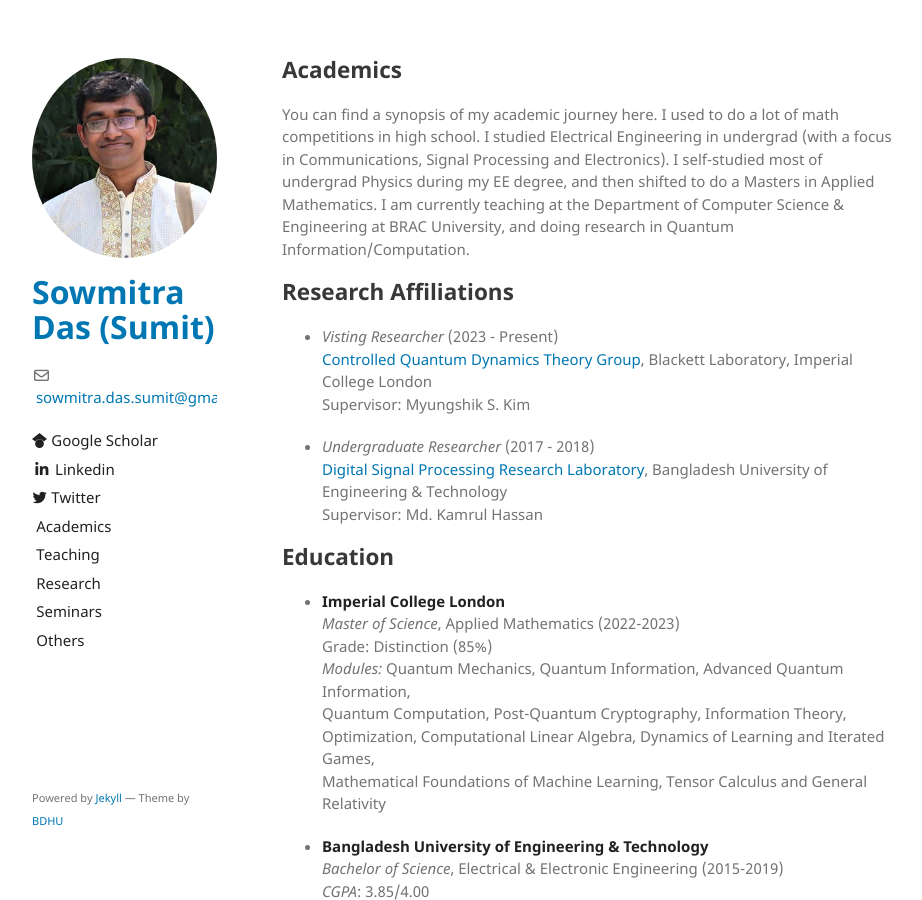
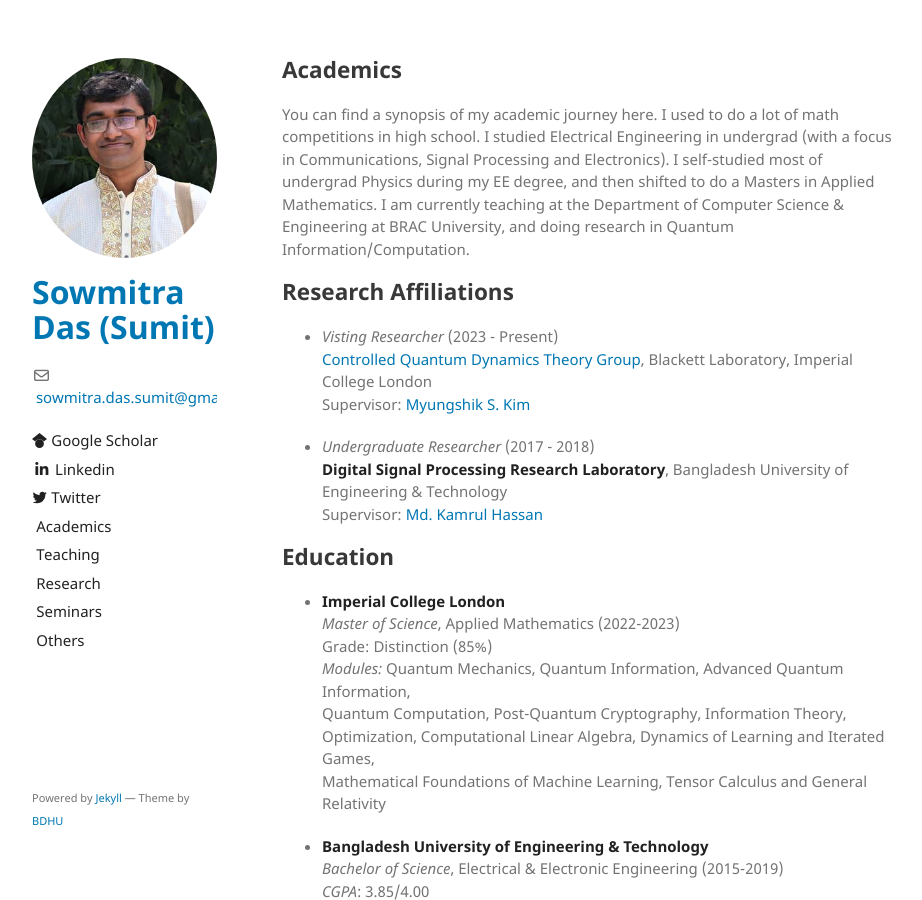
Before and after one commit to sowmitra-das-sumit/sowmitra-das-sumit.github.io, a Jekyll site: the page built from academics.md, in a window 1280 px wide and 900 px high. Shown: the whole window, without its empty margins (178-1100 px from the left). Built offline with Jekyll 4.4.1, drawn with Linux system fonts in a browser that asks for light colours; the repository's description, which GitHub fills in, is left out; our own code applies the rules of GitHub Pages for plain Markdown files; part of the change alters nothing that is shown.

```diff
--- a/academics.md
+++ b/academics.md
@@ -7,11 +7,11 @@ You can find a synopsis of my academic journey here. I used to do a lot of math
 ## Research Affiliations
 - _Visting Researcher_ (2023 - Present)\
   [Controlled Quantum Dynamics Theory Group](https://www.imperial.ac.uk/a-z-research/quantum-optics-and-laser-science/research/controlled-quantum-dynamics/), Blackett Laboratory, Imperial College London\
-  Supervisor: Myungshik S. Kim
+  Supervisor: [Myungshik S. Kim](https://profiles.imperial.ac.uk/m.kim)
 
 - _Undergraduate Researcher_ (2017 - 2018)\
-  [Digital Signal Processing Research Laboratory](https://khasan.buet.ac.bd/), Bangladesh University of Engineering & Technology\
-  Supervisor: Md. Kamrul Hassan
+  **Digital Signal Processing Research Laboratory**, Bangladesh University of Engineering & Technology\
+  Supervisor: [Md. Kamrul Hassan](https://khasan.buet.ac.bd/)
 
 
 ## Education
```
